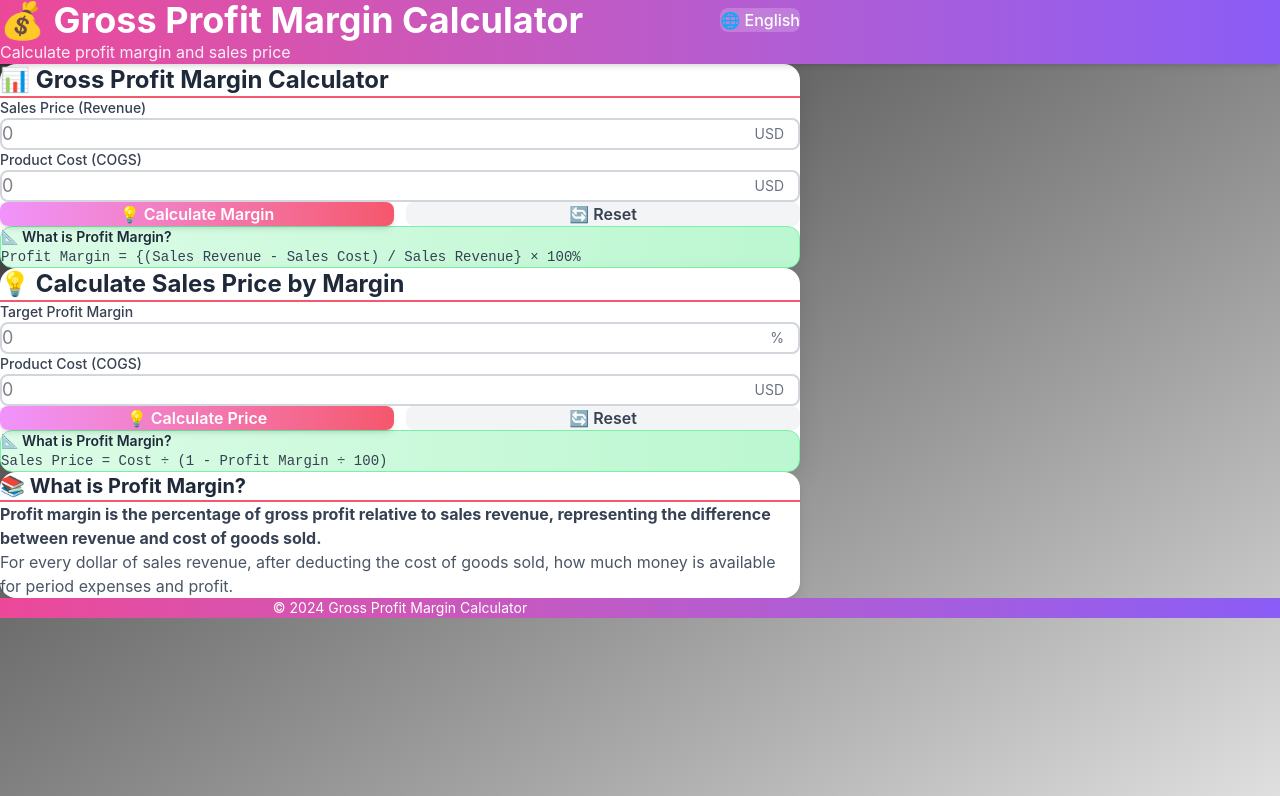
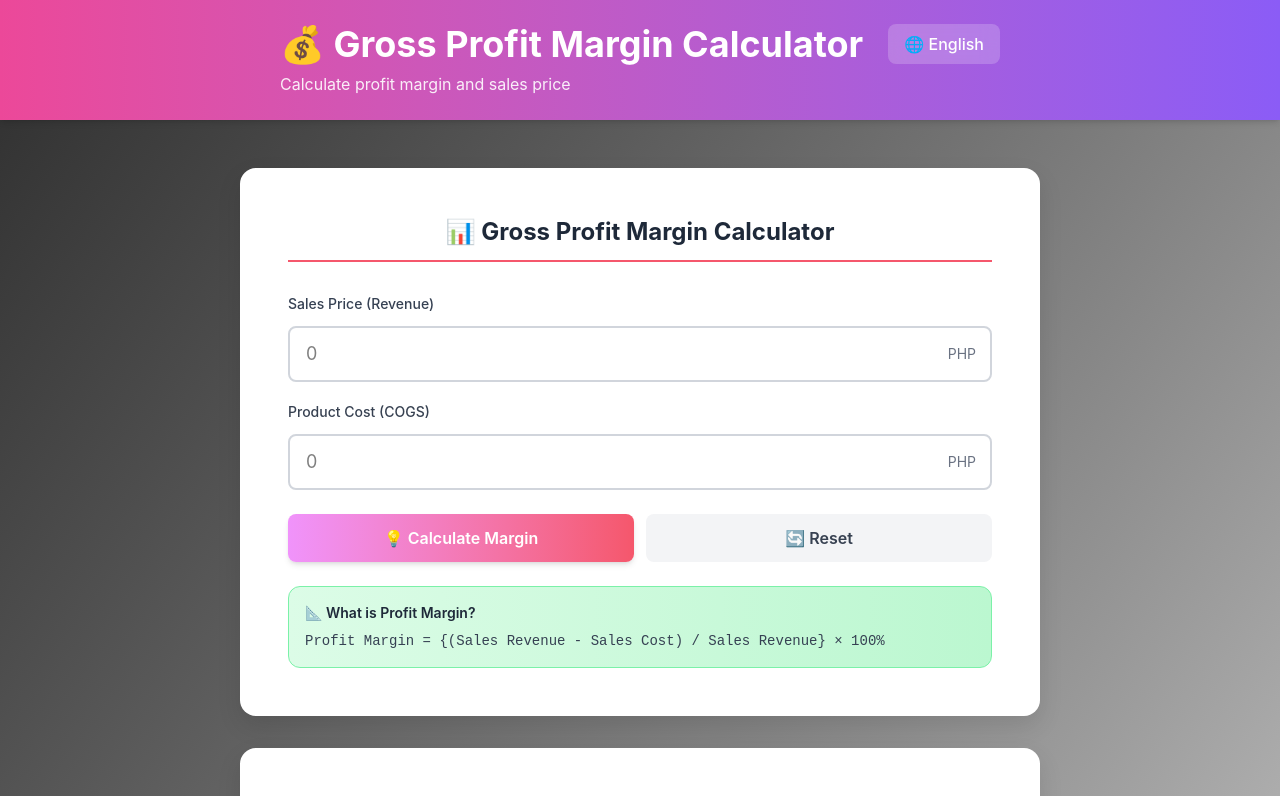
Before and after one commit to tokinonagare/gross-profit-margin-calculator, a React (Vite) app: page / in a window 1280 px wide. Shown: the top 796 px of the page. Built offline with nearby package versions, Linux system fonts and the light colour scheme.

Commit message:
微调样式

```diff
--- a/src/App.tsx
+++ b/src/App.tsx
@@ -20,7 +20,8 @@ function App() {
         </div>
       </header>
 
-      <main className="max-w-[800px] mx-auto px-6 md:px-10 py-8 md:py-12">
+      <main className="flex justify-center py-8 md:py-12 px-6 md:px-10">
+        <div className="w-full max-w-[800px]">
           <div className="space-y-6 md:space-y-8">
             <MarginCalculator />
             <PriceCalculator />
@@ -28,13 +29,14 @@ function App() {
 
           <div className="mt-8">
             <div className="bg-white rounded-2xl shadow-lg p-6">
-            <h3 className="text-xl font-bold mb-3 text-gray-800 border-b-2 border-[#f5576c] pb-2">
+              <h3 className="text-xl font-bold mb-3 text-gray-800 border-b-2 border-[#f5576c] pb-2 text-center">
                 📚 {t('concept.title')}
               </h3>
               <p className="mb-2 text-gray-700">
                 <strong>{t('concept.definition')}</strong>
               </p>
               <p className="text-gray-600">{t('concept.purpose')}</p>
+            </div>
           </div>
         </div>
       </main>
--- a/src/components/MarginCalculator.tsx
+++ b/src/components/MarginCalculator.tsx
@@ -47,14 +47,14 @@ export function MarginCalculator() {
   }
 
   return (
-    <div className="bg-white rounded-2xl shadow-[0_10px_25px_rgba(0,0,0,0.1)] p-6 md:p-8 transition-all duration-300 hover:shadow-[0_15px_40px_rgba(0,0,0,0.3)]">
-      <h2 className="text-2xl font-bold text-gray-800 mb-6 pb-3 border-b-2 border-[#f5576c]">
+    <div className="bg-white rounded-2xl shadow-[0_10px_25px_rgba(0,0,0,0.1)] p-8 md:p-12 transition-all duration-300 hover:shadow-[0_15px_40px_rgba(0,0,0,0.3)]">
+      <h2 className="text-2xl font-bold text-gray-800 mb-8 pb-3 border-b-2 border-[#f5576c] text-center">
         📊 {t('calculator.marginCalculator.title')}
       </h2>
 
-      <div className="space-y-4 mb-6">
+      <div className="space-y-5 mb-6">
         <div>
-          <label className="block text-sm font-medium text-gray-700 mb-2">
+          <label className="block text-sm font-medium text-gray-700 mb-3">
             {t('calculator.marginCalculator.salesPrice')}
           </label>
           <div className="relative">
@@ -74,7 +74,7 @@ export function MarginCalculator() {
         </div>
 
         <div>
-          <label className="block text-sm font-medium text-[#374151] mb-2">
+          <label className="block text-sm font-medium text-[#374151] mb-3">
             {t('calculator.marginCalculator.productCost')}
           </label>
           <div className="relative">
--- a/src/components/PriceCalculator.tsx
+++ b/src/components/PriceCalculator.tsx
@@ -43,14 +43,14 @@ export function PriceCalculator() {
   }
 
   return (
-    <div className="bg-white rounded-2xl shadow-[0_10px_25px_rgba(0,0,0,0.1)] p-6 md:p-8 transition-all duration-300 hover:shadow-[0_15px_40px_rgba(0,0,0,0.3)]">
-      <h2 className="text-2xl font-bold text-gray-800 mb-6 pb-3 border-b-2 border-[#f5576c]">
+    <div className="bg-white rounded-2xl shadow-[0_10px_25px_rgba(0,0,0,0.1)] p-8 md:p-12 transition-all duration-300 hover:shadow-[0_15px_40px_rgba(0,0,0,0.3)]">
+      <h2 className="text-2xl font-bold text-gray-800 mb-8 pb-3 border-b-2 border-[#f5576c] text-center">
         💡 {t('calculator.priceCalculator.title')}
       </h2>
 
-      <div className="space-y-4 mb-6">
+      <div className="space-y-5 mb-6">
         <div>
-          <label className="block text-sm font-medium text-[#374151] mb-2">
+          <label className="block text-sm font-medium text-[#374151] mb-3">
             {t('calculator.priceCalculator.targetMargin')}
           </label>
           <div className="relative">
@@ -71,7 +71,7 @@ export function PriceCalculator() {
         </div>
 
         <div>
-          <label className="block text-sm font-medium text-[#374151] mb-2">
+          <label className="block text-sm font-medium text-[#374151] mb-3">
             {t('calculator.priceCalculator.productCost')}
           </label>
           <div className="relative">
--- a/src/index.css
+++ b/src/index.css
@@ -1,10 +1,4 @@
 @import "tailwindcss";
-
-* {
-  margin: 0;
-  padding: 0;
-  box-sizing: border-box;
-}
 
 body {
   font-family: "Microsoft JhengHei", "微軟正黑體", -apple-system, BlinkMacSystemFont,
--- a/src/locales/en.json
+++ b/src/locales/en.json
@@ -14,7 +14,7 @@
       "calculate": "💡 Calculate Margin",
       "reset": "🔄 Reset",
       "unit": {
-        "currency": "USD",
+        "currency": "PHP",
         "percent": "%"
       }
     },
@@ -28,7 +28,7 @@
       "calculate": "💡 Calculate Price",
       "reset": "🔄 Reset",
       "unit": {
-        "currency": "USD",
+        "currency": "PHP",
         "percent": "%"
       }
     }
--- a/src/locales/zh-TW.json
+++ b/src/locales/zh-TW.json
@@ -14,7 +14,7 @@
       "calculate": "💡 計算毛利率",
       "reset": "🔄 清除重置",
       "unit": {
-        "currency": "元",
+        "currency": "PHP",
         "percent": "%"
       }
     },
@@ -28,7 +28,7 @@
       "calculate": "💡 計算銷售價格",
       "reset": "🔄 清除重置",
       "unit": {
-        "currency": "元",
+        "currency": "PHP",
         "percent": "%"
       }
     }
```
Lines whose indentation alone changed are shown as unchanged.
